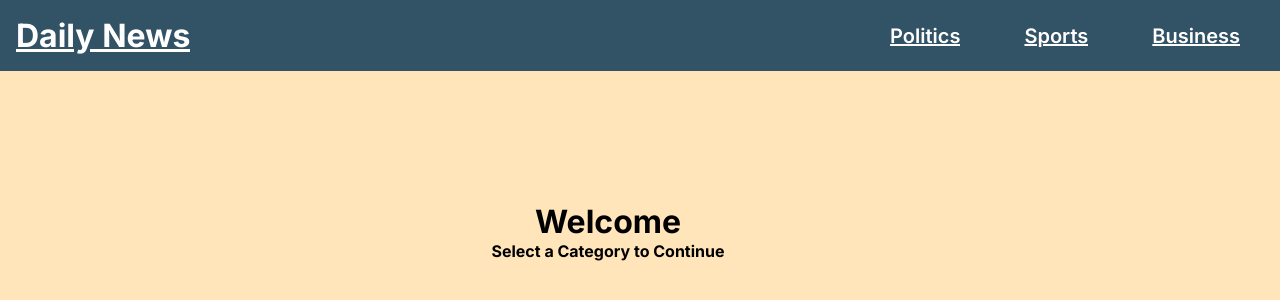
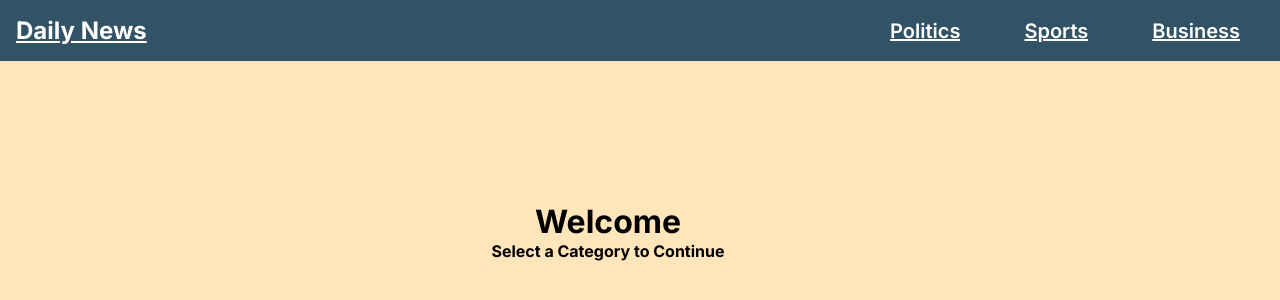
Before and after one commit to Bi7al/News-App, a Next.js app: page / in a window 1280 px wide. Shown: the top 300 px of the page. Built offline with nearby package versions, Linux system fonts and the light colour scheme.

Commit message:
Added SEO

```diff
--- a/app/Business/page.jsx
+++ b/app/Business/page.jsx
@@ -2,7 +2,7 @@ import React from 'react';
 import VisitLink from '../VisitLink';
 import "../main.css"
 async function Business() {
-    const response = await fetch('https://newsapi.org/v2/top-headlines?country=us&category=business&pageSize=9&apiKey=3ec949dead2e452dab5d50fb92e79a54');
+    const response = await fetch('https://newsapi.org/v2/top-headlines?country=us&category=business&pageSize=9&apiKey=3ec949dead2e452dab5d50fb92e79a54', { cache: 'no-store' });
     const data = await response.json();
     const articles = data.articles;
     return (
--- a/app/layout.js
+++ b/app/layout.js
@@ -5,7 +5,7 @@ import Nav from "./Nav";
 const inter = Inter({ subsets: ["latin"] });
 
 export const metadata = {
-  title: "Article",
+  title: "Daily News",
   description: "Generated by create next app",
 };
 
@@ -13,14 +13,14 @@ export default function RootLayout({ children }) {
   return (
     <html lang="en">
       <body className={inter.className}>
-        <div className="navbar">
-          <div className="nav">
+        <header className="navbar">
+          <nav className="nav">
             <Nav />
-          </div>
-        </div>
-        <div className="outlink">
+          </nav>
+        </header>
+        <main className="outlink">
           {children}
-        </div>
+        </main>
       </body>
     </html >
   );
```
Also changed, not shown: app/Politics/page.jsx (+4 -3 lines).
